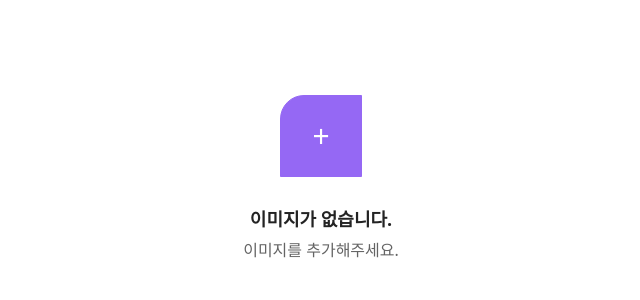
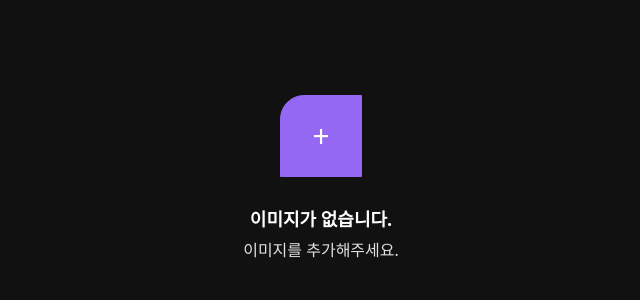
Before and after one commit to productuidev/06_image-gallery, a React (Create React App) app: page / in a window 1280 px wide. Shown: the top 300 px of the page, without its empty margins (319-959 px from the left). Built offline with nearby package versions, Linux system fonts and the light colour scheme.

Commit message:
add case (container gallery)

```diff
--- a/src/App.css
+++ b/src/App.css
@@ -8,18 +8,20 @@ blockquote, q {quotes: none;}
 blockquote:before, blockquote:after, q:before, q:after {content: '';content: none;}
 table {border-collapse: collapse;border-spacing: 0;}
 
-body {width:100%;height:100vh;background-color:#FFF;font-family:Noto Sans, sans-serif;}
+body {width:100%; background-color:#111;font-family:Noto Sans, sans-serif;}
 input {display:none;}
 
-.container {display:flex;flex-wrap:wrap;align-items:center;align-content:center;justify-content:center;margin:80px 0;}
+.container {width:100%;height:100%;display:flex;flex-wrap:wrap;align-items:center;align-content:center;margin:80px 0;}
+.container.false {justify-content:center;}
+.container.true {justify-content:flex-end;}
 
 .gallery--box {display:flex;align-items:center;justify-content:center;width:180px;height:180px;margin:8px;border-radius:24px 0 0 0;box-shadow: 6px 5px 14px rgb(0 0 0 / 0.1);}
 .gallery--box img {display:block;width:100%;height:100%;border-radius:24px 0 0 0;}
 
 .plus--btn {display:flex;align-items:center;justify-content:center;width:80px;height:80px;border:1px solid #9568F4;border-radius:24px 0 0 0;background-color:#9568F4;color:#FFF;font-size:30px;line-height:36px;text-align:center;}
 .no--case {text-align:center;margin-top:24px;}
-.no--case .title {color:#232323;font-size:18px;font-weight:700;line-height:36px;}
-.no--case .text {color:#646464;font-size:16px;}
+.no--case .title {color:#FFF;font-size:18px;font-weight:700;line-height:36px;}
+.no--case .text {color:#E1E1E1;font-size:16px;}
 
 .gallery--box.false {flex-direction:column;margin-bottom:0;border-radius:0;box-shadow:initial;}
 .gallery--box.true {position:relative;align-items:flex-end;justify-content:flex-end;border-radius:24px 0 0 0;background-color:#232323;}
--- a/src/App.tsx
+++ b/src/App.tsx
@@ -10,7 +10,7 @@ function App() {
   console.log(imageList)
 
   return (
-    <div className="container">
+    <div className={'container ' + (imageList.length > 0 && 'true')}>
         <div className={'gallery--box ' + (imageList.length > 0 && 'true')}>
           <input type="file" ref={inputRef}
             onChange={(event)=>{
```
